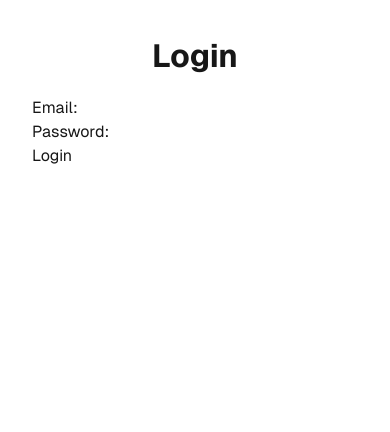
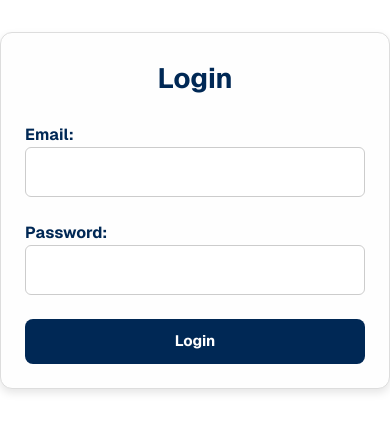
Before and after one commit to kendalllnae/FinalProject, a Next.js app: page /login in a window 390 px wide. Shown: the top 432 px of the page. Built offline with nearby package versions, Linux system fonts and the light colour scheme.

Commit message:
added css to login and user page

```diff
--- a/src/app/login/page.module.css
+++ b/src/app/login/page.module.css
@@ -1,25 +1,101 @@
+/* Container styles for the login form */
+.container {
+  padding: 2rem;
+  max-width: 500px;
+  margin: 3rem auto;
+  background-color: #fefefe; /* Light background for contrast */
+  border: 1px solid #ddd; /* Subtle border for structure */
+  border-radius: 12px; /* Rounded corners for elegance */
+  box-shadow: 0 4px 8px rgba(0, 0, 0, 0.1); /* Adds depth */
+}
+
+/* Form heading */
+.heading {
+  font-size: 2rem;
+  text-align: center;
+  color: #002855; /* Deep navy blue */
+  font-weight: bold;
+  margin-bottom: 1.5rem;
+}
+
+/* Form layout styles */
 .form {
-    display: flex;
-    flex-direction: column;
-    gap: 1rem;
-    max-width: 300px;
-    margin: 0 auto;
+  display: flex;
+  flex-direction: column;
+  gap: 1.5rem;
+}
+
+/* Label styles */
+.form label {
+  font-weight: bold;
+  font-size: 1rem;
+  color: #002855; /* Matches the heading color */
+  display: flex;
+  flex-direction: column;
+}
+
+/* Scoped input styles */
+.inputField {
+  padding: 0.75rem;
+  font-size: 1rem;
+  border: 1px solid #ccc; /* Neutral border */
+  border-radius: 6px; /* Rounded input field */
+  outline: none;
+  background-color: #ffffff; /* Clean white background */
+  transition: border-color 0.3s ease, box-shadow 0.3s ease;
+}
+
+/* Focus effect for inputs */
+.inputField:focus {
+  border-color: #005bb5; /* Navy blue highlight on focus */
+  box-shadow: 0 0 0 3px rgba(0, 91, 181, 0.2); /* Adds focus ring */
+}
+
+/* Error message styles */
+.error {
+  color: #d32f2f; /* Subtle, accessible red for errors */
+  font-size: 0.875rem;
+  margin-top: -1rem; /* Align error messages closer to fields */
+}
+
+/* Submit button styles */
+.submitButton {
+  padding: 0.75rem 1.5rem;
+  font-size: 1rem;
+  font-weight: bold;
+  color: #ffffff; /* White text for contrast */
+  background-color: #002855; /* Primary navy blue */
+  border: none;
+  border-radius: 8px; /* Rounded button */
+  cursor: pointer;
+  transition: background-color 0.3s ease, transform 0.2s ease;
+}
+
+/* Hover effect for submit button */
+.submitButton:hover {
+  background-color: #005bb5; /* Brighter navy blue on hover */
+  transform: scale(1.05); /* Subtle zoom effect */
+}
+
+/* Active effect for submit button */
+.submitButton:active {
+  background-color: #003f8a; /* Darker navy blue for active state */
+  transform: scale(1); /* Resets zoom */
+}
+
+/* Responsive design for smaller screens */
+@media (max-width: 768px) {
+  .container {
+    padding: 1.5rem;
+    margin: 2rem auto;
   }
 
-  .error {
-    color: red;
-    font-size: 0.875rem;
+  .heading {
+    font-size: 1.75rem;
   }
 
   .submitButton {
-    padding: 0.5rem 1rem;
-    background-color: #0070f3;
-    color: white;
-    border: none;
-    border-radius: 4px;
-    cursor: pointer;
+    font-size: 0.95rem;
+    padding: 0.7rem 1.4rem;
   }
-
-  .submitButton:hover {
-    background-color: #005bb5;
-  }
+}
--- a/src/app/login/page.tsx
+++ b/src/app/login/page.tsx
@@ -1,7 +1,7 @@
 "use client";
 import { useState } from "react";
 import { useRouter } from "next/navigation";
-import styles from "../page.module.css";
+import styles from "./page.module.css";
 
 export default function LoginPage() {
   const [email, setEmail] = useState("");
@@ -40,6 +40,7 @@ export default function LoginPage() {
             value={email}
             onChange={(e) => setEmail(e.target.value)}
             required
+            className = {styles.inputField}
           />
         </label>
         <label>
@@ -49,6 +50,7 @@ export default function LoginPage() {
             value={password}
             onChange={(e) => setPassword(e.target.value)}
             required
+            className={styles.inputField}
           />
         </label>
         {error && <p className={styles.error}>{error}</p>}
--- a/src/app/signup/page.module.css
+++ b/src/app/signup/page.module.css
@@ -1,41 +1,101 @@
+/* Container styles for the signup form */
 .container {
-    padding: 2rem;
-    max-width: 600px;
-    margin: auto;
+  padding: 2rem;
+  max-width: 500px;
+  margin: 3rem auto;
+  background-color: #fefefe; /* Light background for contrast */
+  border: 1px solid #ddd; /* Subtle border for structure */
+  border-radius: 12px; /* Rounded corners for elegance */
+  box-shadow: 0 4px 8px rgba(0, 0, 0, 0.1); /* Adds depth */
+}
+
+/* Form heading */
+.heading {
+  font-size: 2rem;
+  text-align: center;
+  color: #002855; /* Deep navy blue */
+  font-weight: bold;
+  margin-bottom: 1.5rem;
+}
+
+/* Form layout styles */
+.form {
+  display: flex;
+  flex-direction: column;
+  gap: 1.5rem;
+}
+
+/* Label styles */
+.form label {
+  font-weight: bold;
+  font-size: 1rem;
+  color: #002855; /* Matches the heading color */
+  display: flex;
+  flex-direction: column;
+}
+
+/* Scoped input styles */
+.inputField {
+  padding: 0.75rem;
+  font-size: 1rem;
+  border: 1px solid #ccc; /* Neutral border */
+  border-radius: 6px; /* Rounded input field */
+  outline: none;
+  background-color: #ffffff; /* Clean white background */
+  transition: border-color 0.3s ease, box-shadow 0.3s ease;
+}
+
+/* Focus effect for inputs */
+.inputField:focus {
+  border-color: #005bb5; /* Navy blue highlight on focus */
+  box-shadow: 0 0 0 3px rgba(0, 91, 181, 0.2); /* Adds focus ring */
+}
+
+/* Error message styles */
+.error {
+  color: #d32f2f; /* Subtle, accessible red for errors */
+  font-size: 0.875rem;
+  margin-top: -1rem; /* Align error messages closer to fields */
+}
+
+/* Submit button styles */
+.submitButton {
+  padding: 0.75rem 1.5rem;
+  font-size: 1rem;
+  font-weight: bold;
+  color: #ffffff; /* White text for contrast */
+  background-color: #002855; /* Primary navy blue */
+  border: none;
+  border-radius: 8px; /* Rounded button */
+  cursor: pointer;
+  transition: background-color 0.3s ease, transform 0.2s ease;
+}
+
+/* Hover effect for submit button */
+.submitButton:hover {
+  background-color: #005bb5; /* Brighter navy blue on hover */
+  transform: scale(1.05); /* Subtle zoom effect */
+}
+
+/* Active effect for submit button */
+.submitButton:active {
+  background-color: #003f8a; /* Darker navy blue for active state */
+  transform: scale(1); /* Resets zoom */
+}
+
+/* Responsive design for smaller screens */
+@media (max-width: 768px) {
+  .container {
+    padding: 1.5rem;
+    margin: 2rem auto;
   }
 
   .heading {
-    font-size: 2rem;
-    text-align: center;
-    margin-bottom: 2rem;
-  }
-
-  .form {
-    display: flex;
-    flex-direction: column;
-    gap: 1rem;
-  }
-
-  .form label {
-    display: flex;
-    flex-direction: column;
-    font-weight: bold;
-  }
-
-  .error {
-    color: red;
-    font-size: 0.875rem;
+    font-size: 1.75rem;
   }
 
   .submitButton {
-    padding: 0.5rem 1rem;
-    background-color: #0070f3;
-    color: white;
-    border: none;
-    border-radius: 4px;
-    cursor: pointer;
+    font-size: 0.95rem;
+    padding: 0.7rem 1.4rem;
   }
-
-  .submitButton:hover {
-    background-color: #005bb5;
-  }
+}
--- a/src/app/signup/page.tsx
+++ b/src/app/signup/page.tsx
@@ -1,7 +1,7 @@
 "use client";
 import { useState } from "react";
 import { useRouter } from "next/navigation";
-import styles from "../page.module.css";
+import styles from "./page.module.css";
 
 export default function SignupPage() {
   const [username, setUsername] = useState("");
@@ -33,6 +33,7 @@ export default function SignupPage() {
           Username:
           <input
             type="text"
+            className = {styles.inputField}
             value={username}
             onChange={(e) => setUsername(e.target.value)}
             required
@@ -42,6 +43,7 @@ export default function SignupPage() {
           Email:
           <input
             type="email"
+            className = {styles.inputField}
             value={email}
             onChange={(e) => setEmail(e.target.value)}
             required
@@ -51,9 +53,9 @@ export default function SignupPage() {
           Password:
           <input
             type="password"
+            className={styles.inputField}
             value={password}
             onChange={(e) => setPassword(e.target.value)}
-            required
           />
         </label>
         {error && <p className={styles.error}>{error}</p>}
```
